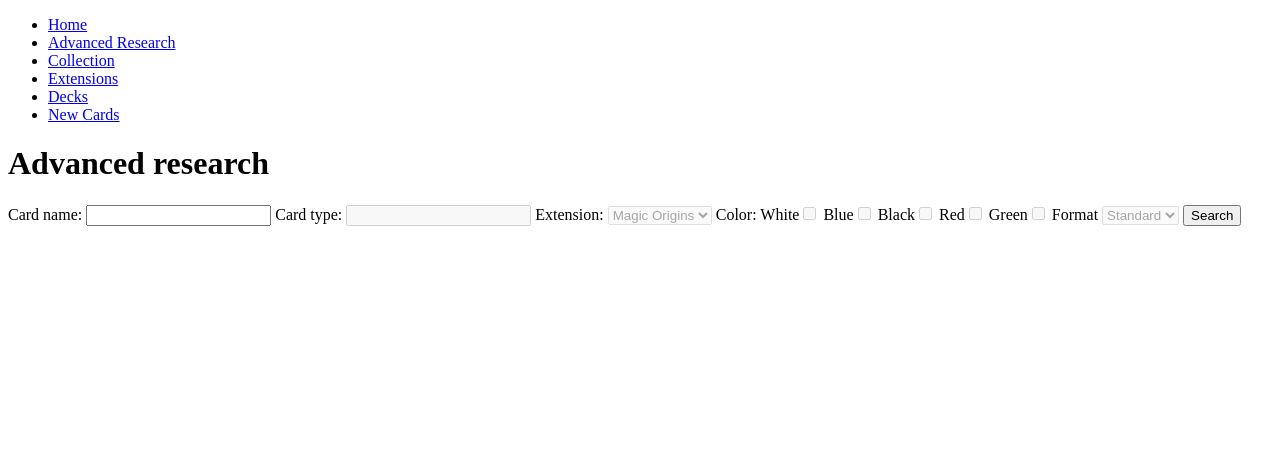
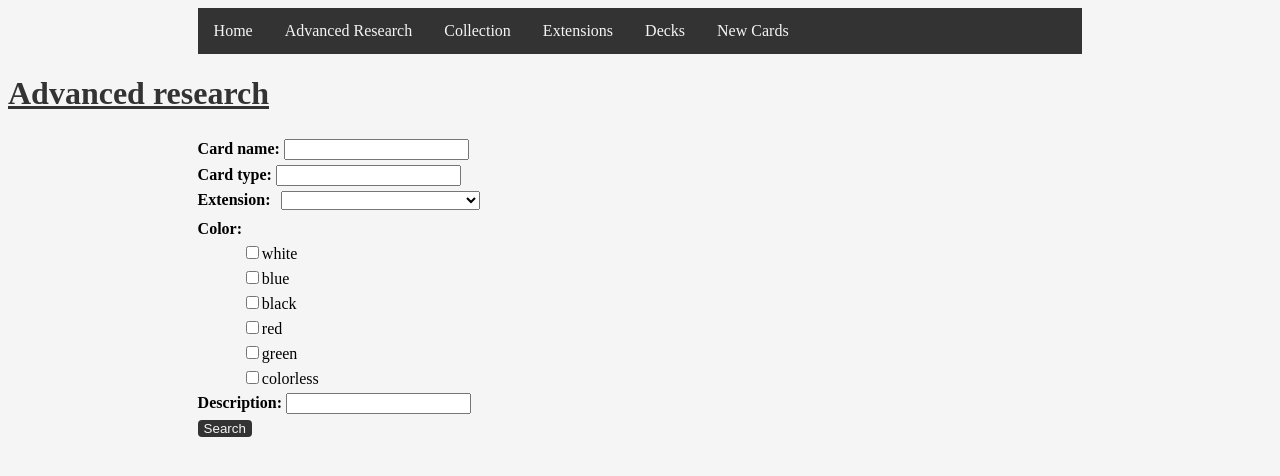
Before and after one commit to guillaumemouchet/Gathering-The-Magic, a PHP site: page /advanced_research in a window 1280 px wide. Shown: the top 476 px of the page. Run offline with PHP 8.4, Linux system fonts and the light colour scheme; data comes from the database, SQL or seed files in the repository.

Commit message:
fixed merge conflict

```diff
--- a/gathering_the_magic/app/controllers/AdvancedResearchController.php
+++ b/gathering_the_magic/app/controllers/AdvancedResearchController.php
@@ -4,8 +4,89 @@
 {
     public function index()
     {
-        return Helper::view("AdvancedResearch");
+        $extensions = Card::fetchExtension();
+        $colors = Card::fetchAllColor();
+        return Helper::view("AdvancedResearch", ["extensions" => $extensions, "colors" => $colors]);
     }
+
+
+    public static function checkColors(&$searchStmt, &$searchBinding, &$first)
+    {
+        $searchStmtColor = '';
+        $firstColor = true;
+
+        AdvancedResearchController::checkColor('white', Card::white, $searchStmtColor, $firstColor);
+        AdvancedResearchController::checkColor('blue', Card::blue, $searchStmtColor, $firstColor);
+        AdvancedResearchController::checkColor('black', Card::black, $searchStmtColor, $firstColor);
+        AdvancedResearchController::checkColor('red', Card::red, $searchStmtColor, $firstColor);
+        AdvancedResearchController::checkColor('green', Card::green, $searchStmtColor, $firstColor);
+        AdvancedResearchController::checkColor('colorless', Card::colorless, $searchStmtColor, $firstColor);
+
+        //With the selected colors, fetchIdFromColor will give all the id of the card who are the right colors
+        $params = [
+            "search" => $searchStmtColor //,
+        ];
+
+        if (!empty($searchStmtColor)) {
+            if (!$first) {
+                $searchStmt .= ' AND ';
+            }
+
+            $CardIdColor = Card::fetchIdFromColor($params); //ça nous renvoie toute les ids de cartes qui ont ces couleurs
+
+            $searchStmt .= ' ( ';
+            $firstColor = true;
+            foreach ($CardIdColor as $card_id) {
+
+                if (!$firstColor) {
+                    $searchStmt .= ' OR ';
+                }
+
+                $firstColor = false;
+                $first = false;
+                $id = 'id' . $card_id;
+                $searchStmt .= 'id = :' . $id;
+
+
+                $searchBinding[$id] = [$card_id, PDO::PARAM_INT];
+            }
+            $searchStmt .= ' ) ';
+        }
+    }
+    public static function checkColor($name, $id, &$searchStmtColor, &$firstColor)
+    {
+        if (isset($_GET["{$name}"])) {
+            if (!$firstColor) {
+                $searchStmtColor .= ' OR ';
+            }
+            $firstColor = false;
+            $searchStmtColor .= ' color_id = ' . $id . " ";
+        }
+    }
+
+    public static function check($name, $search, $param, &$searchStmt, &$searchBinding, &$first)
+    {
+        if (isset($_GET["{$name}"])) {
+            //Method in model
+            if (!Card::checkPercent($_GET["{$name}"])) {
+                if (!empty($_GET["{$name}"]) || $name == "description") //Even if the description is empty we want to check
+                {
+                    if (!$first) {
+                        $searchStmt .= ' AND ';
+                    }
+                    $searchStmt .= $search . ' LIKE :' . $search;
+                    $first = false;
+
+                    if ($name != "extension") {
+                        $searchBinding["{$search}"] = [$_GET["{$name}"], $param];
+                    } else {
+                        $searchBinding["{$search}"] = [str_replace('_', ' ', $_GET["{$name}"]), $param];
+                    }
+                }
+            }
+        }
+    }
+
 
     /**
      * Method will change with API integration
@@ -13,52 +94,54 @@
      */
     public function parseSearchForm()
     {
-        $searchStmt = "";
-        if($_SERVER['REQUEST_METHOD']==='GET')
-        {
-            if(count($_GET) > 0)
-            {
-                if(isset($_GET['cardName']))
-                {
-                    //Method in model
-                    if($_GET['cardName'] != null || $_GET['cardName'] != " ")
-                    {
+        $searchBinding = [];
+        $searchStmt = '';
+        $first = true;
+        if ($_SERVER['REQUEST_METHOD'] === 'GET') {
+            if (count($_GET) > 0) {
 
-                        $searchStmt .='name LIKE :name';
-                    }
-                }
+                //NAME
+                $this->check('cardName', 'name', PDO::PARAM_STR, $searchStmt, $searchBinding, $first);
+
+                //TYPE
+                $this->check('cardType', 'type', PDO::PARAM_STR, $searchStmt, $searchBinding, $first);
+
+                //EXTENSION
+                $this->check('extension', 'extension', PDO::PARAM_STR, $searchStmt, $searchBinding, $first);
+
+                //COLORS
+                $this->checkColors($searchStmt, $searchBinding, $first);
+
+                //DESCRIPTION
+                $this->check('description', 'description', PDO::PARAM_STR, $searchStmt, $searchBinding, $first);
             }
         }
 
         $params = [
             "search" => $searchStmt,
-            "binding" => [
-                "name" => [$_GET['cardName'] , PDO::PARAM_STR]
-            ]
-            ];
+            "binding" => $searchBinding
+        ];
+
         $cards = Card::searchCards($params);
         return Helper::view("ShowCards", ["cards" => $cards]);
     }
 
+
     public function show()
     {
-        if(isset($_GET["id"]) && ctype_digit($_GET["id"]))
-        {
+        if (isset($_GET["id"]) && ctype_digit($_GET["id"])) {
             $card = Card::fetchId($_GET["id"]);
 
-            if($card == null)
-            {
+            if ($card == null) {
                 // raising an exception maybe not the best solution
                 throw new Exception("CARD NOT FOUND.", 1);
             }
-        }
-        else {
+        } else {
             throw new Exception("CARD NOT FOUND.", 1);
         }
 
-        return Helper::view("ShowCard",[
-                'card' => $card,
-            ]);
+        return Helper::view("ShowCard", [
+            'card' => $card,
+        ]);
     }
-
 }
--- a/gathering_the_magic/app/models/Card.php
+++ b/gathering_the_magic/app/models/Card.php
@@ -89,22 +89,23 @@
      ***********************/
     public function asHTMLFlexBoxItem()
     {
-
-
-        $str = '';
-        $str .= '<p><label class="card_id"> Card id: ' . urlencode($this->id) . '</label></p>';
-        $str .= "<a class=\"card_name\" href=\"card?id=" . urlencode($this->id) . "\"> Card name: " . htmlentities($this->name) . "</a>";
-        $str .= '<p><label class="card_color"> Color identity: ';
+        $str = '<div id="test">';
+        $str .= '<img src="public/images/Card.jpg" alt="Blank Card"/>';
+        $str .= '<div id="test1">
+        <p>Card id: <label class="card_id">'. urlencode($this->id). '</label></p>';
+        $str .= '<p> Card name: <a class="card_name" href="card?id='. urlencode($this->id).'">'. htmlentities($this->name). "</a></p>";
+        $str .= '<p>Color identity:<label class="card_color"> ';
         $assoc = Card::fetchColor($this->id);
         foreach ($assoc as $c) {
             $str .= htmlentities($c) . " ";
         }
         $str .= '</label></p>';
-        $str .= '<p><label class="card_cost"> CMC: ' . htmlentities($this->cost) . '</label></p>';
-        $str .= '<p><label class="card_type"> Type: ' . htmlentities($this->type) . '</label></p>';
-        $str .= '<p><label class="card_description"> Description: ' . htmlentities($this->description) . '</label></p>';
-        $str .= '<p><label class="card_extension"> Extension: ' . htmlentities($this->extension) . '</label></p>';
-        $str .= '</div>';
+        $str .= '<p>CMC: <label class="card_cost">'. htmlentities($this->cost). '</label></p>';
+        $str .= '<p>Type: <label class="card_type">'. htmlentities($this->type). '</label></p>';
+        $str .= '<p>Description: </p>';
+        $str .= '<p id="description"><label  class="card_description">'. htmlentities($this->description). '</label><p>';
+        $str .= '<p>Extension: <label class="card_extension">'. htmlentities($this->extension). '</label></p>';
+        $str .= '</div></div>';
         return $str;
     }
 
@@ -126,7 +127,7 @@
 
     public static function searchCards($params)
     {
-        return Card::search("cards", $params);
+     return Card::search("cards", $params);
         //return Card::readByName("cards","Chandra, Torch of defiance")
     }
 
@@ -196,7 +197,6 @@
 
     public function save()
     {
-
         $values_card = [
             "name" => $this->name,
             "cost" => $this->cost,
@@ -207,6 +207,42 @@
 
         Card::create("cards", $values_card);
     }
+    public static function fetchAllColor()
+    {
+        $dbh = App::get('dbh');
+        $request = "SELECT color.name FROM color;";
+        $statement = $dbh->prepare($request);
+        $statement->execute();
+        return $statement->fetchAll(PDO::FETCH_COLUMN);
+    }
+
+    public static function fetchIdFromColor($params)
+    {
+
+        $dbh = App::get('dbh');
+        $request = "SELECT card_id FROM cards_color WHERE";
+        foreach ($params as $key => $value) {
+            if ($key != "binding") {
+                $request .= ' ' . $value;
+            }
+        }
+        $request = $request.";";
+        $statement = $dbh->prepare($request);
+
+        $statement->execute();
+        return $statement->fetchAll(PDO::FETCH_COLUMN);
+    }
+
+
+    public static function fetchExtension ()
+    {
+        $dbh = App::get('dbh');
+        $request = "SELECT DISTINCT extension FROM cards";
+        $statement = $dbh->prepare($request);
+        $statement->execute();
+        return $statement->fetchAll(PDO::FETCH_COLUMN);
+    }
+
     public function saveColor($color)
     {
         $values_color = [
--- a/gathering_the_magic/app/routes.php
+++ b/gathering_the_magic/app/routes.php
@@ -2,7 +2,8 @@
 
 $router->define([
   // '' => 'controllers/index.php',  // by conventions all controllers are in 'controllers' folder
-  '' => 'IndexController',
+  '' => 'loginController',
+  'login' => 'loginController',
   'index' => 'IndexController',
   'advanced_research' => 'AdvancedResearchController',
   'collection' => 'CollectionController',
--- a/gathering_the_magic/app/views/AdvancedResearch.view.php
+++ b/gathering_the_magic/app/views/AdvancedResearch.view.php
@@ -6,31 +6,52 @@
 <h1>Advanced research</h1>
 
 <form method="get" action="parse_search_form">
-    <label>Card name: <input type="text" id="cardName" name="cardName" pattern="[^%]+"/></label>
+    <label id="title">Card name: <input type="text" id="cardName" name="cardName" pattern="[^%]+"/></label>
     <!-- The rest of the form is disabled for the moment since we want to work with the API for the research later on -->
-    <label>Card type: <input type="text" id="cardType" name="cardType" disabled/></label>
+    <label id="title">Card type: <input type="text" id="cardType" name="cardType" pattern="[^%]+"/></label>
 
-    <label for="extension">Extension: </label>
-    <!-- Selector will be completed with the API integration -->
-    <select name="extension" id="extension" disabled>
-        <option value="magicOrigins">Magic Origins</option>
-        <option value="jumpstart">Jumpstart</option>
+    <div class="wrapper">
+    <label id="title"  for="extension">Extension: </label>
+    <!-- Selector will be completed with the API integration str_replace(' ','',$extension)-->
+    <select  name="extension" id="extension">
+    <option value=""></option>
+
+    <?php
+
+    if(sizeof($extensions) > 0)
+        {
+            foreach ($extensions as $extension) {
+            ?>
+           <option value=<?=str_replace(' ','_',$extension)?>><?=$extension?></option> <!-- getting rid of whitespaces for the name-->
+               <?php
+            }
+        }?>
     </select>
+    </div>
 
-    <label>Color: </label>
-    <label>White<input type="checkbox" id="white" name="white" disabled/></label>
-    <label>Blue<input type="checkbox" id="blue" name="blue" disabled/></label>
-    <label>Black<input type="checkbox" id="black" name="black" disabled/></label>
-    <label>Red<input type="checkbox" id="red" name="red" disabled/></label>
-    <label>Green<input type="checkbox" id="green" name="green" disabled/></label>
+    <label id="title">Color: </label>
+    <?php
+    if(sizeof($colors) > 0)
+        {
+            foreach ($colors as $color) {
+            ?>
+                <label id="color"><input type="checkbox" id=<?=$color?> name=<?=$color?> value=<?=$color?>/><?=$color?></label>
 
-    <label for="format">Format</label>
-    <!-- Selector will be completed with the API integration -->
+               <?php
+            }
+        }?>
+
+    <label id="title">Description: <input type="text" id="description" name="description" pattern="[^%]+"/></label>
+
+    <!--
+    <div class="wrapper">
+    <label  id="title"for="format">Format:</label>
+     Selector will be completed with the API integration
     <select name="format" id="format" disabled>
         <option value="standard">Standard</option>
         <option value="modern">Modern</option>
     </select>
-
-    <input type="submit" name="search" value="Search"/>
+    </div>-->
+    <label id="btnSubmit"><input type="submit" name="search" value="Search"/></label>
 
 </form>
--- a/gathering_the_magic/app/views/NewCards.view.php
+++ b/gathering_the_magic/app/views/NewCards.view.php
@@ -10,7 +10,6 @@
 			foreach ($cards as $card) {
 				echo $card->asHTMLFlexBoxItem();
 				?>
-				<img src="public/images/Card.jpg" alt="Blank Card"/>
 				<hr><?php
 			}
 		}
--- a/gathering_the_magic/app/views/ShowCards.view.php
+++ b/gathering_the_magic/app/views/ShowCards.view.php
@@ -8,10 +8,12 @@
 		if(sizeof($cards) > 0)
 		{
 			foreach ($cards as $card) {
+
 				echo $card->asHTMLFlexBoxItem();
 				?>
-				<img src="public/images/Card.jpg" alt="Blank Card"/>
-				<hr><?php
+
+
+			<hr><?php
 			}
 		}
 		else
--- a/gathering_the_magic/app/views/partials/footer.php
+++ b/gathering_the_magic/app/views/partials/footer.php
@@ -1,2 +1,3 @@
-    </body>
+
+</body>
 </html>
--- a/gathering_the_magic/app/views/partials/nav.php
+++ b/gathering_the_magic/app/views/partials/nav.php
@@ -1,17 +1,10 @@
 <nav>
-    <ul>
-        <?php
-        $str = '';
-        $str .= '<div>';
-        $str .= "<li><a href=\"index\">". "Home"."</a>";
-        $str .= "<li><a href=\"advanced_research\">". "Advanced Research". "</a>";
-        $str .= "<li><a href=\"collection\">"." Collection" ."</a>";
-        $str .= "<li><a href=\"extensions\">". "Extensions". "</a>";
-        $str .= "<li><a href=\"decks\">". "Decks". "</a>";
-        $str .= "<li><a href=\"new_cards\">". "New Cards". "</a>";
 
-        $str .= '</div>';
-        echo $str;
-        ?>
-    </ul>
+        <a href="index">Home</a>
+        <a href="advanced_research">Advanced Research</a>
+        <a href="collection">Collection</a>
+        <a href="extensions">Extensions</a>
+        <a href="decks">Decks</a>
+        <a href="new_cards">New Cards</a>
+
 </nav>
--- a/gathering_the_magic/config.php
+++ b/gathering_the_magic/config.php
@@ -21,7 +21,7 @@
   //'install_prefix' => 'php/gathering_the_magic',
   //Local dev:
     //Guillaume:
-    //'install_prefix' => 'Projets/1_Semestre_De_Printemps/awa-g1-gatheringthemagic/gathering_the_magic',
+    'install_prefix' => 'Projets/1_Semestre_De_Printemps/awa-g1-gatheringthemagic/gathering_the_magic',
     //Benjamin:
-    'install_prefix' => 'awa-g1-gatheringthemagic/gathering_the_magic',
+    //'install_prefix' => 'awa-g1-gatheringthemagic/gathering_the_magic',
 ];
--- a/gathering_the_magic/core/database/Model.php
+++ b/gathering_the_magic/core/database/Model.php
@@ -11,6 +11,8 @@
     {
         $this->$name = $value;
     }
+
+
 
     /**
      * Insertion into DB: INSERT INTO
@@ -86,7 +88,6 @@
     protected static function readByName($table, $name)
     {
         $dbh = App::get('dbh');
-        echo "reading".$name;
         $statement = $dbh->prepare("SELECT * FROM {$table} WHERE name LIKE %:model_name%;");
         $statement->bindParam(':model_name', $name);
         $statement->execute();
@@ -120,20 +121,33 @@
         $request = "SELECT * FROM {$table} WHERE ";
         foreach ($params as $key => $value) {
             if ($key != "binding") {
-                $request = $request . " " . $value;
+                $request = $request . ' ' . $value;
             }
         }
         $request = $request.";";
         $statement = $dbh->prepare($request);
         if (isset($params["binding"])) {
+            $arrayTemp = array();
+            $i = 0;
             foreach ($params["binding"] as $key => $value) {
-                $test = "%{$value[0]}%";
-                $statement->bindParam(":".$key, $test, $value[1]);
+
+                if(preg_match("/id./",$key) == 1)
+                {
+                    array_push($arrayTemp,"{$value[0]}");//Since bindParam need a reference, we need to use an array
+
+                }else{
+                    array_push($arrayTemp,"%{$value[0]}%");//Since bindParam need a reference, we need to use an array
+
+                }
+                $statement->bindParam(':'.$key, $arrayTemp[$i++] , $value[1]);
             }
         }
+
         $statement->execute();
         return $statement->fetchAll(PDO::FETCH_CLASS, get_called_class());
     }
+
+
 
     protected static function exists($table, $params)
     {
@@ -198,4 +212,6 @@
 
         $statement->execute();
     }
+
+
 }
--- a/gathering_the_magic/public/css/style.css
+++ b/gathering_the_magic/public/css/style.css
@@ -0,0 +1,146 @@
+h1
+{
+    color:#333;
+    text-align: left;
+    text-justify: auto;
+    text-decoration:underline;
+}
+
+body
+{
+	background-color: whitesmoke;
+	background-size: cover;
+	background-position:top;
+	background-repeat:no-repeat;
+	background-attachment:fixed;
+}
+
+.auth{
+    border: 1px solid;
+    color: whitesmoke;
+    border-radius: 2px;
+    font-family: Arial, Helvetica, sans-serif;
+  }
+
+.sub{
+    font-family: Arial, Helvetica, sans-serif;
+
+  }
+
+nav {
+    overflow: hidden;
+    background-color: #333;
+    margin-left: 15%;
+    margin-right: 15%;
+  }
+
+  /* Navbar links */
+  nav a {
+    float: left;
+    display: block;
+    color: whitesmoke;
+    text-align: center;
+    padding: 14px 16px;
+    text-decoration: none;
+  }
+
+  /* Links - change color on hover */
+  nav a:hover {
+    background-color: #ddd;
+    color: black;
+  }
+
+.wrapper {
+    display: flex;
+    grid-gap: 10px;
+    justify-content: center;
+  }
+
+form
+{
+    vertical-align: top;
+	display: flex;
+	flex-direction: column;
+	align-items: left;
+	justify-content: space-around;
+	margin-bottom: 20px;
+    margin-left: 15%;
+    margin-right: 15%;
+}
+
+form label#color
+{
+    margin-left:5%;
+}
+
+form label#title
+{
+    font-weight: bold;
+    font-size: medium;
+}
+
+form label
+{
+    margin-top: 5px;
+}
+
+#btnSubmit
+{
+    align-items: center;
+
+}
+
+input[type=submit] {
+    background-color: #333;
+    color: whitesmoke;
+    border: none;
+    border-radius: 4px;
+    cursor: pointer;
+  }
+
+
+.wrapper
+{
+    align-items: left;
+	display: flex;
+	flex-direction: row;
+    justify-content: left;
+
+}
+.wrapper select
+{
+    margin-top: 5px;
+    margin-bottom: 5px;
+}
+
+#test
+{
+    align-items: left;
+	display: flex;
+	flex-direction: row;
+    margin-right: 10%;
+    border-color: #333;
+    border-style: solid;
+
+}
+#test1
+{
+    color: #333;
+    margin-left: 5%;
+}
+#test1 label
+{
+    color: #333;
+    font-weight: bold;
+    font-size: medium;
+}
+#description
+{
+    white-space: normal;
+    text-align: left;
+
+}
+.card_name
+{
+    text-decoration: none;
+}
```
Also changed, not shown: gathering_the_magic/app/controllers/LoginController.php (added, +11 -0 lines), gathering_the_magic/app/models/Collection.php (+9 -7 lines), gathering_the_magic/app/views/Card.view.php (+13 -12 lines), gathering_the_magic/app/views/Collection.view.php (+5 -3 lines), gathering_the_magic/app/views/index.view.php (+6 -1 lines), gathering_the_magic/app/views/login.view.php (added, +17 -0 lines), gathering_the_magic/public/images/logoTrans.png (added).
